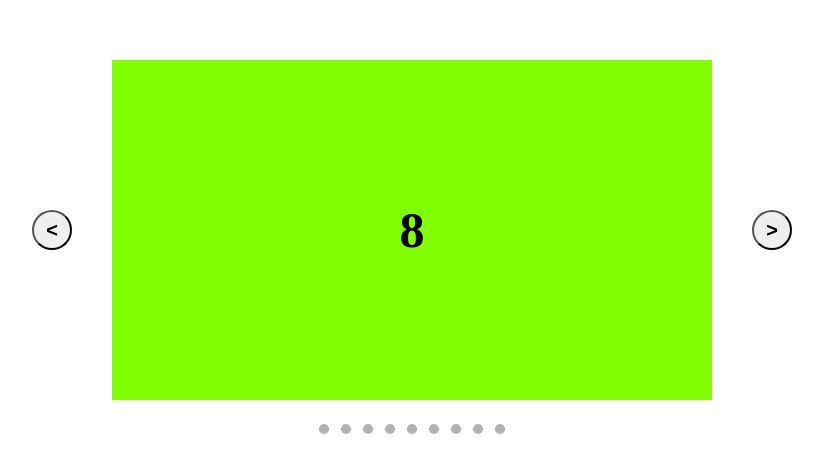
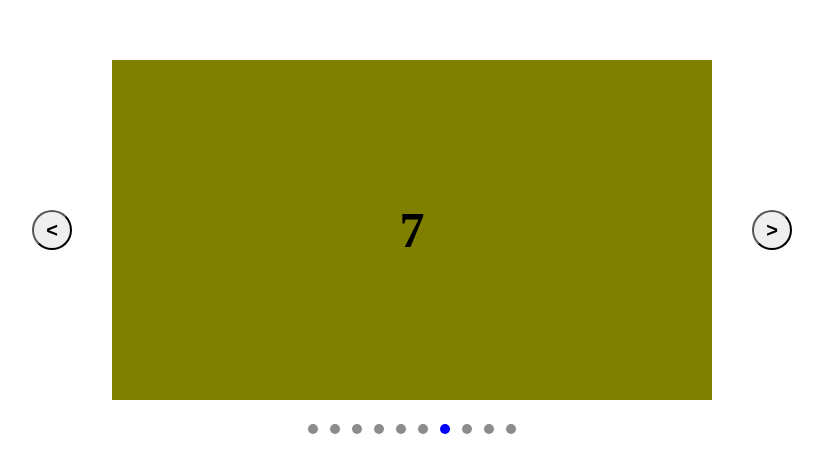
Before and after one commit to mAnu4ka/hm20, a plain HTML site: page index.html in a window 1280 px wide. Shown: the part 153-626 px from the top of the page, without its empty margins (228-1051 px from the left). Drawn offline with Linux system fonts and the light colour scheme.

Commit message:
Add files via upload

```diff
--- a/index.css
+++ b/index.css
@@ -54,7 +54,11 @@ button {
 .dots div {
     width: 10px;
     height: 10px;
-    background-color: black;
+    background-color: rgb(140, 140, 140);
     border-radius: 20px;
-    opacity: 0.3;
 }
+
+.activepoint{
+    opacity: 1;
+    background-color: blue !important;
+}
--- a/index.html
+++ b/index.html
@@ -14,6 +14,7 @@
             <div style="background-color: olive;">7</div>
             <div style="background-color: chartreuse;">8</div>
             <div style="background-color: hotpink;">9</div>
+            <div style="background-color: #fad502;">10</div>
         </div>
 
         <button class="next">></button>
@@ -21,4 +22,4 @@
     <div class="dots"></div>
 </div>
 
-<script src="./index.js"></script>
+<script type="module" src="./js/index.js"></script>
--- /dev/null
+++ b/js/chek.js
@@ -0,0 +1,20 @@
+const chek = (images, counter) => {
+    let dots = document.querySelector(".dots")
+    let i
+    dots.innerHTML = ' '
+    counter = counter + 1
+    for (i = 0; i < images.length; i++) {
+        let div = document.createElement("div")
+        div.classList.add('ad')
+        div.setAttribute('id', i)
+
+        if (i == counter) {
+            div.classList.add('activepoint')
+        }
+        dots.append(div)
+    }
+    if (i == counter) {
+        dots.children[0].classList.add('activepoint')
+    }
+}
+export default chek
--- /dev/null
+++ b/js/index.js
@@ -0,0 +1,59 @@
+import chek from './chek.js'
+
+let top_side = document.querySelector("#slider")
+let counter = 0
+let status = true
+let images = document.querySelectorAll(".images div")
+
+const NEXT_SLIDE = (isNext, isscroll) => {
+    for (let item of images) {
+        item.classList.remove("active")
+    }
+    chek(images, counter)
+    let div = document.querySelectorAll('.ad')
+    for (const item of div) {
+        item.onclick = () => {
+            counter = +item.id
+            NEXT_SLIDE(true, true)
+        }
+    }
+    if (isNext) {
+        if (!isscroll) {
+            counter++
+        }
+
+        if (counter > images.length - 1) {
+            counter = 0
+        }
+    } else {
+        counter--
+
+        if (counter < 0) counter = images.length - 1
+    }
+
+    images[counter].classList.add("active")
+}
+
+let slider = setInterval(() => {
+    if (status === true) {
+        NEXT_SLIDE(true, false)
+    }
+}, 300)
+
+
+top_side.onmouseenter = () => status = false
+
+
+top_side.onmouseleave = () => status = true
+
+let prev = document.querySelector(".prev")
+let next = document.querySelector(".next")
+
+
+prev.onclick = () => {
+    NEXT_SLIDE(false, false)
+}
+
+next.onclick = () => {
+    NEXT_SLIDE(true, false)
+}
```
